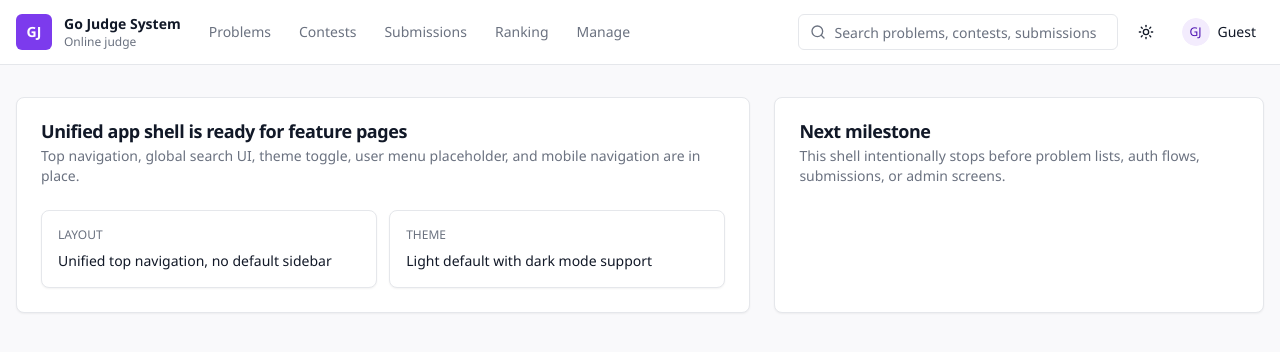
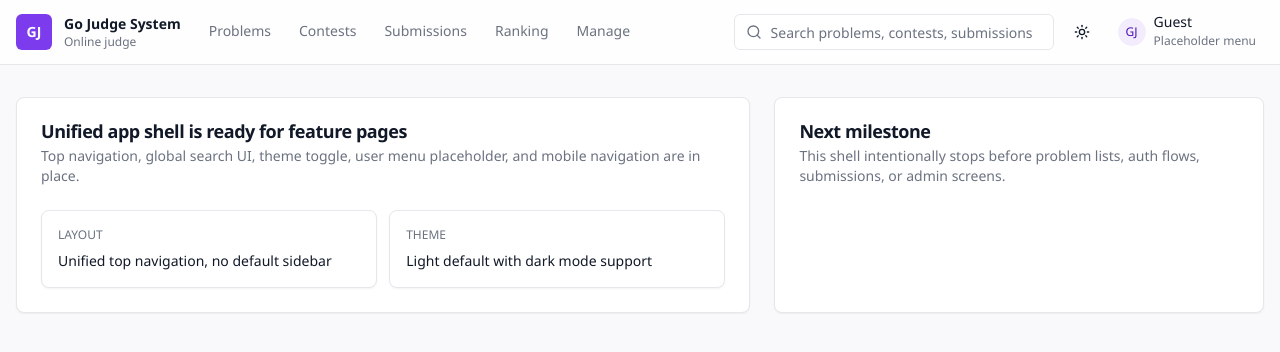
Before and after one commit to nvawntien/go-judge-system, a Next.js app in the folder website/: page / in a window 1280 px wide. Shown: the top 352 px of the page. Built offline with nearby package versions, Linux system fonts and the light colour scheme.

Commit message:
Refactor code structure for improved readability and maintainability

```diff
--- a/website/components/layout/app-navbar.tsx
+++ b/website/components/layout/app-navbar.tsx
@@ -20,8 +20,8 @@ export function AppNavbar() {
   const pathname = usePathname();
 
   return (
-    <header className="sticky top-0 z-40 border-b bg-background/95">
-      <div className="container flex h-16 items-center gap-4">
+    <header className="sticky top-0 z-40 border-b bg-background/95 backdrop-blur supports-[backdrop-filter]:bg-background/80">
+      <div className="container flex h-16 items-center gap-3 sm:gap-4">
         <MobileNav />
 
         <Link href="/" className="flex min-w-max items-center gap-3">
@@ -43,11 +43,13 @@ export function AppNavbar() {
                 asChild
                 variant="ghost"
                 className={cn(
-                  "h-9 px-3 text-sm text-muted-foreground",
-                  active && "bg-accent text-primary hover:text-primary",
+                  "h-9 rounded-none border-b-2 border-transparent px-3 text-sm text-muted-foreground hover:text-foreground",
+                  active && "border-primary bg-primary/10 text-primary hover:bg-primary/10 hover:text-primary",
                 )}
               >
-                <Link href={item.href}>{item.label}</Link>
+                <Link href={item.href} aria-current={active ? "page" : undefined}>
+                  {item.label}
+                </Link>
               </Button>
             );
           })}
@@ -55,15 +57,20 @@ export function AppNavbar() {
             asChild
             variant="ghost"
             className={cn(
-              "h-9 px-3 text-sm text-muted-foreground",
-              isActivePath(pathname, manageNavItem.href) && "bg-accent text-primary hover:text-primary",
+              "h-9 rounded-none border-b-2 border-transparent px-3 text-sm text-muted-foreground hover:text-foreground",
+              isActivePath(pathname, manageNavItem.href) && "border-primary bg-primary/10 text-primary hover:bg-primary/10 hover:text-primary",
             )}
           >
-            <Link href={manageNavItem.href}>{manageNavItem.label}</Link>
+            <Link
+              href={manageNavItem.href}
+              aria-current={isActivePath(pathname, manageNavItem.href) ? "page" : undefined}
+            >
+              {manageNavItem.label}
+            </Link>
           </Button>
         </nav>
 
-        <div className="ml-auto flex items-center gap-2">
+        <div className="ml-auto flex items-center gap-1 sm:gap-2">
           <div className="relative hidden w-[min(28vw,320px)] lg:block">
             <Search className="pointer-events-none absolute left-3 top-1/2 h-4 w-4 -translate-y-1/2 text-muted-foreground" />
             <Input className="h-9 pl-9" placeholder="Search problems, contests, submissions" />
--- a/website/components/layout/mobile-nav.tsx
+++ b/website/components/layout/mobile-nav.tsx
@@ -1,6 +1,7 @@
 "use client";
 
 import Link from "next/link";
+import { usePathname } from "next/navigation";
 import { Menu, Search } from "lucide-react";
 
 import { mainNavItems, manageNavItem } from "@/components/layout/nav-items";
@@ -18,6 +19,8 @@ import {
 } from "@/components/ui/sheet";
 
 export function MobileNav() {
+  const pathname = usePathname();
+
   return (
     <Sheet>
       <SheetTrigger asChild>
@@ -38,21 +41,33 @@ export function MobileNav() {
           </div>
 
           <nav className="space-y-1">
-            {[...mainNavItems, manageNavItem].map((item) => (
+            {[...mainNavItems, manageNavItem].map((item) => {
+              const active = pathname === item.href || pathname.startsWith(`${item.href}/`);
+
+              return (
                 <SheetClose asChild key={item.href}>
                   <Link
                     href={item.href}
-                  className="flex h-10 items-center rounded-md px-3 text-sm font-medium text-muted-foreground transition-colors hover:bg-accent hover:text-accent-foreground"
+                    aria-current={active ? "page" : undefined}
+                    className={
+                      active
+                        ? "flex h-10 items-center rounded-md border border-primary/20 bg-primary/10 px-3 text-sm font-medium text-primary transition-colors"
+                        : "flex h-10 items-center rounded-md px-3 text-sm font-medium text-muted-foreground transition-colors hover:bg-accent hover:text-accent-foreground"
+                    }
                   >
                     {item.label}
                   </Link>
                 </SheetClose>
-            ))}
+              );
+            })}
           </nav>
 
           <Separator />
 
-          <p className="text-sm text-muted-foreground">User menu and authenticated navigation will connect after auth flow.</p>
+          <div className="rounded-lg border bg-muted/40 p-3">
+            <p className="text-sm font-medium text-foreground">Guest workspace</p>
+            <p className="mt-1 text-sm text-muted-foreground">User actions stay as placeholders until the auth milestone begins.</p>
+          </div>
         </div>
       </SheetContent>
     </Sheet>
--- a/website/components/layout/theme-toggle.tsx
+++ b/website/components/layout/theme-toggle.tsx
@@ -14,11 +14,12 @@ export function ThemeToggle() {
       type="button"
       variant="ghost"
       size="icon"
+      className="relative"
       aria-label={isDark ? "Switch to light theme" : "Switch to dark theme"}
       onClick={() => setTheme(isDark ? "light" : "dark")}
     >
       <Sun className="h-4 w-4 rotate-0 scale-100 transition-transform dark:-rotate-90 dark:scale-0" />
-      <Moon className="absolute h-4 w-4 rotate-90 scale-0 transition-transform dark:rotate-0 dark:scale-100" />
+      <Moon className="absolute inset-0 m-auto h-4 w-4 rotate-90 scale-0 transition-transform dark:rotate-0 dark:scale-100" />
     </Button>
   );
 }
--- a/website/components/layout/user-menu.tsx
+++ b/website/components/layout/user-menu.tsx
@@ -15,18 +15,21 @@ export function UserMenu() {
   return (
     <DropdownMenu>
       <DropdownMenuTrigger asChild>
-        <Button variant="ghost" className="h-10 gap-2 px-2">
+        <Button variant="ghost" className="h-10 gap-2 rounded-full px-2 sm:rounded-md">
           <Avatar className="h-7 w-7">
             <AvatarFallback className="bg-accent text-xs text-accent-foreground">GJ</AvatarFallback>
           </Avatar>
-          <span className="hidden text-sm font-medium lg:inline">Guest</span>
+          <span className="hidden text-left lg:block">
+            <span className="block text-sm font-medium leading-none">Guest</span>
+            <span className="mt-1 block text-xs text-muted-foreground">Placeholder menu</span>
+          </span>
         </Button>
       </DropdownMenuTrigger>
-      <DropdownMenuContent align="end">
+      <DropdownMenuContent align="end" className="w-56">
         <DropdownMenuLabel>
           <div className="flex flex-col">
             <span>Guest user</span>
-            <span className="text-xs font-normal text-muted-foreground">Auth flow lands later</span>
+            <span className="text-xs font-normal text-muted-foreground">Navigation placeholder until auth flow is implemented.</span>
           </div>
         </DropdownMenuLabel>
         <DropdownMenuSeparator />
```
Also changed, not shown: 3 other files (tests, documents, lock files or other folders). Lines whose indentation alone changed are shown as unchanged.
